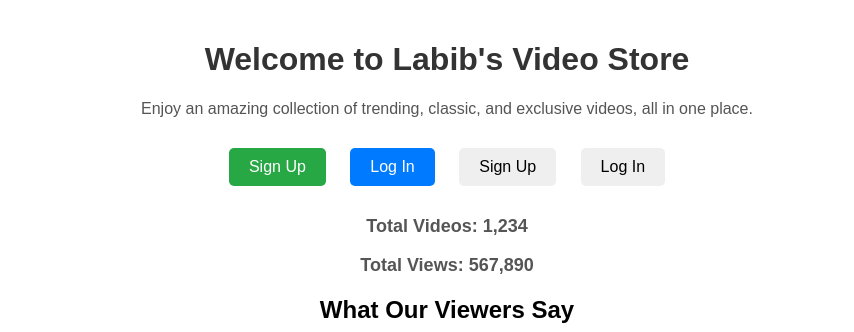
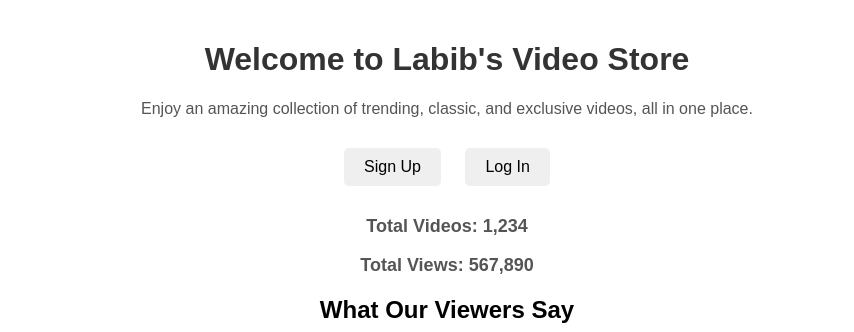
Before and after one commit to armahfuz13/labibsvs, a plain HTML site: page welcome.html in a window 1280 px wide. Shown: the top 332 px of the page, without its empty margins (193-1047 px from the left). Drawn offline with Linux system fonts and the light colour scheme; files that its build step writes are made by us from their sources.

Commit message:
Update welcome.html

```diff
--- a/welcome.html
+++ b/welcome.html
@@ -25,8 +25,6 @@
         <p>Enjoy an amazing collection of trending, classic, and exclusive videos, all in one place.</p>
 
         <div class="auth-buttons">
-            <button class="signup">Sign Up</button>
-            <button class="login">Log In</button>
             <button onclick="window.location.href='signup.html'">Sign Up</button>
             <button onclick="window.location.href='welcome.html'">Log In</button>
 
```
